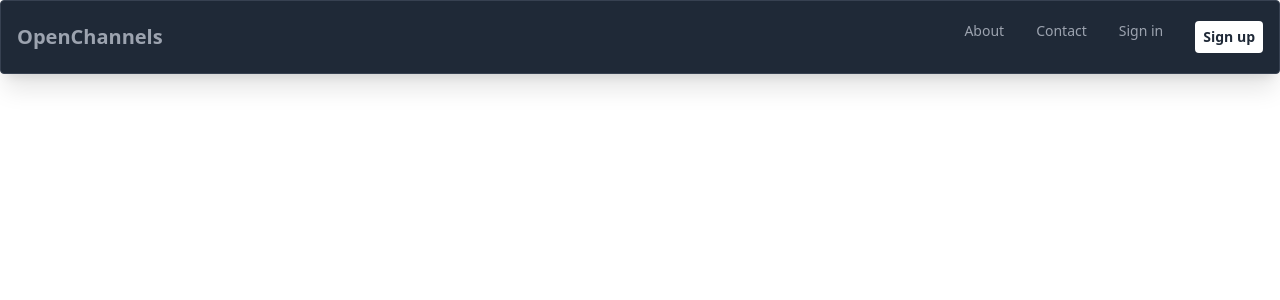
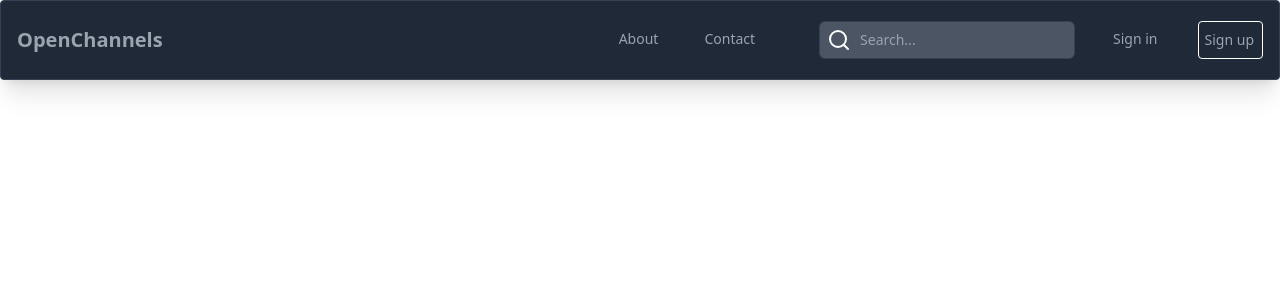
Before and after one commit to denver-edwards/OpenChannels, a Next.js app: page / in a window 1280 px wide. Shown: the top 300 px of the page. Built offline with nearby package versions, Linux system fonts and the light colour scheme.

Commit message:
Update Header.jsx

```diff
--- a/components/Header.jsx
+++ b/components/Header.jsx
@@ -37,17 +37,17 @@ export default function Header() {
           <ul className="flex flex-col mt-4 md:flex-row md:space-x-8 md:mt-0 md:text-sm md:font-medium">
             <Link
               href="/about"
-              className="block py-2 pr-4 pl-3 border-b md:border-0 md:p-0 text-gray-400 md:hover:text-white hover:bg-gray-700 hover:text-white md:hover:bg-transparent border-gray-700"
+              className="block py-2 pr-2 pl-1.5 border-b md:border-0 text-gray-400 md:hover:text-white hover:bg-gray-700 hover:text-white md:hover:bg-transparent border-gray-700"
             >
               About
             </Link>
             <Link
               href="/contact"
-              className="block py-2 pr-4 pl-3 md:hover:bg-transparent md:border-0 md:hover:text-blue-700 md:p-0 text-gray-400 md:hover:text-white hover:bg-gray-700 hover:text-white"
+              className="block py-2 pr-2 pl-1.5 md:hover:bg-transparent md:border-0 md:hover:text-blue-700 text-gray-400 md:hover:text-white hover:bg-gray-700 hover:text-white"
             >
               Contact
             </Link>
-            {/**
+
             <div className="relative flex items-center">
               <Search color="White" className="translate-x-8" />
               <input
@@ -56,20 +56,18 @@ export default function Header() {
                 className="pl-10 px-3 py-2 text-gray-300 bg-gray-600 border border-gray-700 rounded-md focus:outline-none focus:border-gray-900"
               />
             </div>
-**/}
+
             <Link
               href=""
-              className="block py-2 pr-4 pl-3 md:hover:bg-transparent md:border-0 md:hover:text-blue-700 md:p-0 text-gray-400 md:hover:text-white hover:bg-gray-700 hover:text-white"
+              className="block py-2 pr-2 pl-1.5 md:hover:bg-transparent md:border-0 md:hover:text-blue-700 text-gray-400 md:hover:text-white hover:bg-gray-700 hover:text-white"
             >
               Sign in
             </Link>
             <Link
               href="/signup"
-              className="block py-2 pr-4 pl-3 md:hover:bg-transparent md:border-0 md:hover:text-blue-700 md:p-0 text-gray-800 md:hover:text-white hover:bg-gray-700 border bg-white rounded transition-all"
+              className="block py-2 pr-2 pl-1.5 md:hover:bg-transparent rounded border rounded border-white text-gray-400 md:hover:text-white hover:bg-gray-700 hover:text-white"
             >
-              <p className="px-2 py-1.5 hover:text-white font-semibold">
-                Sign up
-              </p>
+              Sign up
             </Link>
           </ul>
         </div>
```
